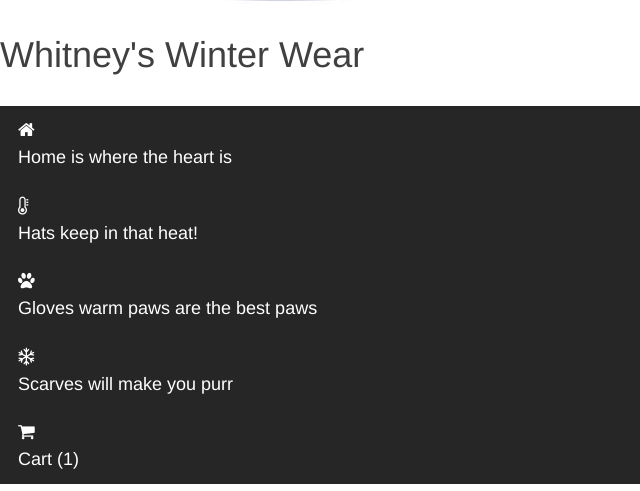
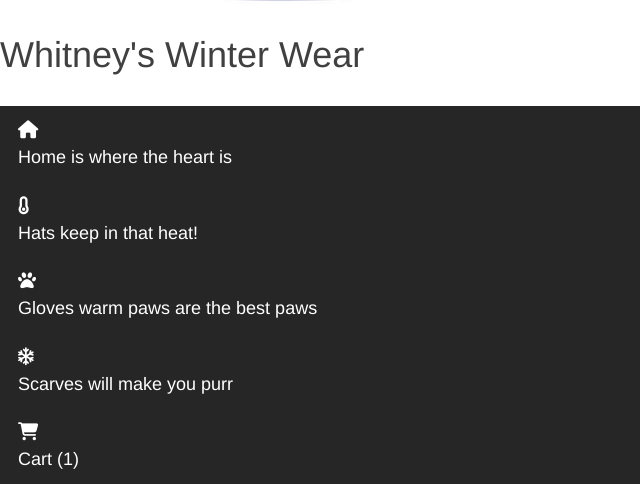
Before and after one commit to designwithwhit/JS_RespDes, a plain HTML site: page projects/html200-ecomm-spr17/index.html in a window 1280 px wide. Shown: the part 2556-3047 px from the top of the page, 0-640 px from the left. Drawn offline with Linux system fonts and the light colour scheme; files that its build step writes are made by us from their sources; a script that the page names is missing; files whose address does not match are found by name.

Commit message:
Added font awesome line and remove extra comments

```diff
--- a/projects/html200-ecomm-spr17/index.html
+++ b/projects/html200-ecomm-spr17/index.html
@@ -8,7 +8,7 @@
   <link rel="stylesheet" href="styles/reset.css">
   <link rel="stylesheet" href="styles/main.css">
   <link href="https://fonts.googleapis.com/css?family=Indie+Flower" rel="stylesheet">
-  <link href="https://maxcdn.bootstrapcdn.com/font-awesome/4.7.0/css/font-awesome.min.css" rel="stylesheet" integrity="sha384-wvfXpqpZZVQGK6TAh5PVlGOfQNHSoD2xbE+QkPxCAFlNEevoEH3Sl0sibVcOQVnN" crossorigin="anonymous">
+  <script src="https://use.fontawesome.com/f62a024db1.js"></script>
 </head>
 
 <body>
@@ -209,62 +209,6 @@
           </a>
         </article><!-- .item-container-->
 
-
-
-        <!--<div>
-
-        <img src="images/wool-cable.jpeg" alt="wool cable knit scarf">
-        <p>Warm yourself with this women's natural cable knit scarf, crafted from 100% Merino wool. Imported.</p>
-        <p>49.99</p>
-          <h3>Fringed Plaid</h3>
-          <img src="images/fringed-plaid.jpeg" alt="fringed plaid scarf">
-          <p>Generously sized, extra soft and featuring a dazzling fringe, this scarf is rendered in a versatile gray, black and white plaid. Expertly beat the cold with style. 100% acrylic.</p>
-          <p>18.99</p>
-        </div>
-
-        <div>
-          <h3>Multi Color</h3>
-          <img src="images/multi-color.jpeg" alt="multi color scarf">
-          <p>The Who What Where Oversize Color-Block Square Scarf is big, bold, and designed to twist and wrap any way you wish. All the colors of the season are harmonized in this oversize accent, so you can adjust to contrast or match your outfit; soft and lush, it’s your stylish standoff against cold AC and unexpected fall breezes. 100% acrylic.</p>
-          <p>22.99</p>
-        </div>
-
-        <div>
-          <h3>Northern Lights</h3>
-          <img src="images/northern-lights.jpg" alt="northern lights scarf">
-          <p>Handmade by women in Agra, sales provide medical and educational support in this remote area of India. Crinkly 100% cotton.</p>
-          <p>29.99</p>
-        </div>
-
-        <div>
-          <h3>Ombre Infinity</h3>
-          <img src="images/ombre-infinity.jpg" alt="ombre infinity scarf">
-          <p>A dip-dye effect adds color and dimension to a cozy infinity scarf featuring a soft, chunky knit. 100% acrylic.</p>
-          <p>11.99</p>
-        </div>
-
-        <div>
-          <h3>Ashby Twill</h3>
-          <img src="images/twill.jpg" alt="ashby twill scarf">
-          <p>Faribault brings you the Ashby Twill Scarf in Natural. Woven with a 'broken' twill technique, the Ashby Twill Scarf has a slight zigzag texture. Made in USA, this timeless scarf is crafted with luxurious merino wool and finished with heather gray fringe. 100% Merino wool.</p>
-          <p>70.99</p>
-        </div>
-
-        <div>
-          <h3>Wool Cable Knit</h3>
-          <img src="images/wool-cable.jpeg" alt="wool cable knit scarf">
-          <p>Warm yourself with this women's natural cable knit scarf, crafted from 100% Merino wool. Imported.</p>
-          <p>49.99</p>
-        </div>
-
-        <div>
-          <h3>Etro Paisley-Print Silk</h3>
-          <img src="images/etro.png" alt="etro paisley print silk scarf">
-          <p>Luxurious silk scarf with subtle paisley pattern. 100% silk.</p>
-          <p>26.99</p>
-        </div>
-
-      </div>-->
       <aside>
         <form>
           <label>Sign up for our mailing list:
```
